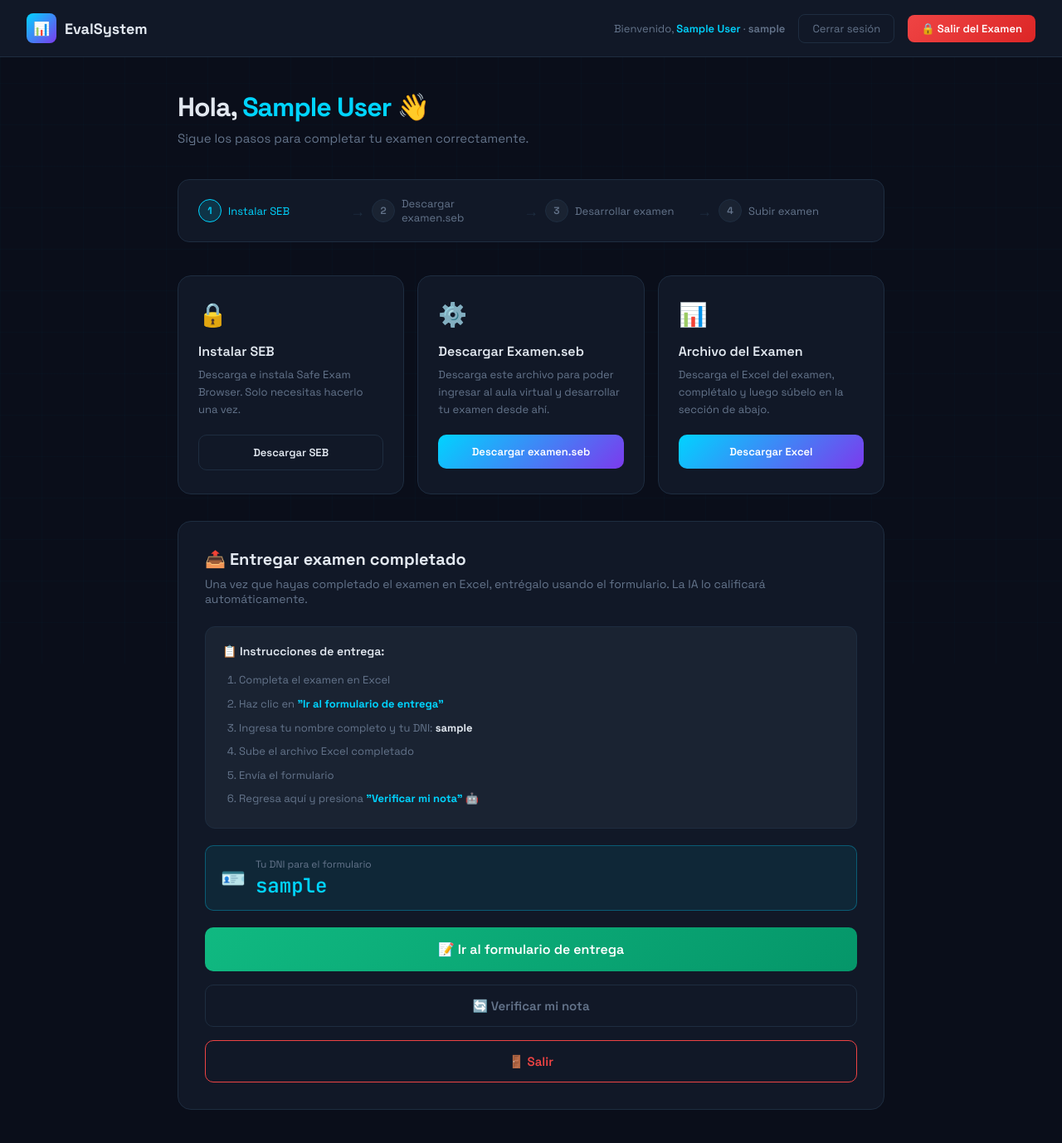
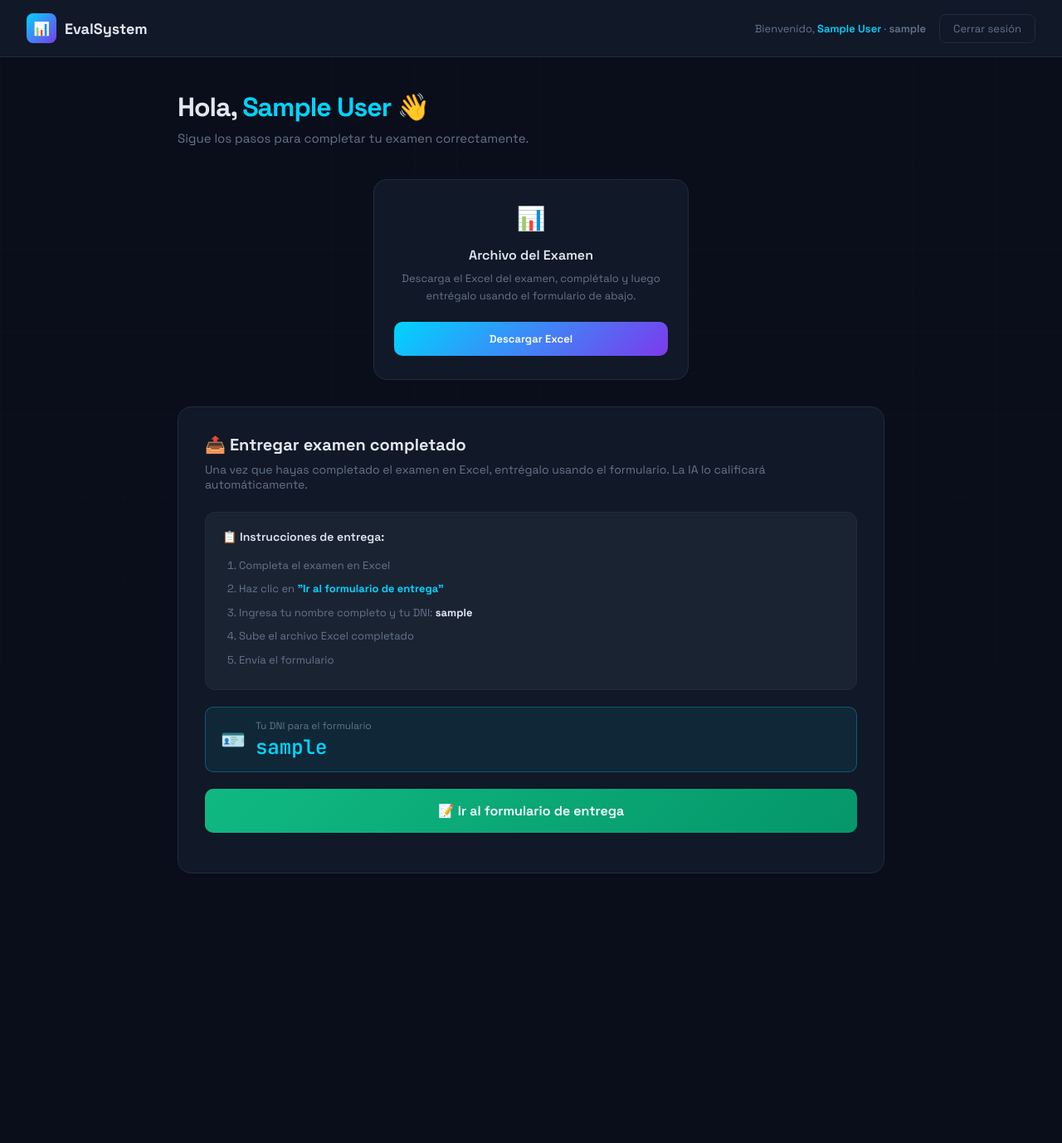
Before and after one commit to my-alexis/SIMULATOR, a Flask app: page /panel-alumno in a window 1280 px wide. Shown: the whole page at 83% size. After the commit the page ends 1053 px from the top, so only its background shows below. Run offline with Flask 3, Linux system fonts and the light colour scheme; the visitor is signed in with stand-in values (Sample User, id 1).

Commit message:
Subiendo v2

```diff
--- a/templates/panel_student.html
+++ b/templates/panel_student.html
@@ -342,7 +342,6 @@
   <div class="nav-right">
     <div class="nav-user">Bienvenido, <span>{{ nombre }}</span> · <span style="color:var(--muted)">{{ codigo }}</span></div>
     <button class="btn-logout" onclick="window.location.href='/logout'">Cerrar sesión</button>
-    <a href="/examen-entregado" style="padding:8px 16px;background:linear-gradient(135deg,#ef4444,#dc2626);border:none;border-radius:8px;color:white;font-size:13px;font-weight:600;cursor:pointer;font-family:Space Grotesk,sans-serif;text-decoration:none">🔒 Salir del Examen</a>
   </div>
 </nav>
 
@@ -352,51 +351,11 @@
     <p>Sigue los pasos para completar tu examen correctamente.</p>
   </div>
 
-  <div class="steps">
-    <div class="step active">
-      <div class="step-num">1</div>
-      Instalar SEB
-    </div>
-    <div class="step-arrow">→</div>
-    <div class="step">
-      <div class="step-num">2</div>
-      Descargar examen.seb
-    </div>
-    <div class="step-arrow">→</div>
-    <div class="step">
-      <div class="step-num">3</div>
-      Desarrollar examen
-    </div>
-    <div class="step-arrow">→</div>
-    <div class="step">
-      <div class="step-num">4</div>
-      Subir examen
-    </div>
-  </div>
-
-  <div class="cards-grid">
-    <div class="card">
-      <span class="card-icon">🔒</span>
-      <h3>Instalar SEB</h3>
-      <p>Descarga e instala Safe Exam Browser. Solo necesitas hacerlo una vez.</p>
-      <a href="{{ seb_installer_url }}" target="_blank" class="btn-download btn-outline">Descargar SEB</a>
-    </div>
-
-    <div class="card">
-      <span class="card-icon">⚙️</span>
-      <h3>Descargar Examen.seb</h3>
-      <p>Descarga este archivo para poder ingresar al aula virtual y desarrollar tu examen desde ahí.</p>
-      {% if seb_config_url %}
-      <a href="{{ seb_config_url }}" class="btn-download">Descargar examen.seb</a>
-      {% else %}
-      <button class="btn-download" disabled style="opacity:0.5">Próximamente</button>
-      {% endif %}
-    </div>
-
-    <div class="card">
+  <div style="display:flex;justify-content:center;margin-bottom:32px">
+    <div class="card" style="max-width:380px;width:100%;text-align:center">
       <span class="card-icon">📊</span>
       <h3>Archivo del Examen</h3>
-      <p>Descarga el Excel del examen, complétalo y luego súbelo en la sección de abajo.</p>
+      <p>Descarga el Excel del examen, complétalo y luego entrégalo usando el formulario de abajo.</p>
       <a href="{{ excel_url }}" class="btn-download">Descargar Excel</a>
     </div>
   </div>
@@ -414,7 +373,7 @@
         <li>Ingresa tu nombre completo y tu DNI: <strong style="color:var(--text)">{{ codigo }}</strong></li>
         <li>Sube el archivo Excel completado</li>
         <li>Envía el formulario</li>
-        <li>Regresa aquí y presiona <strong style="color:var(--accent)">"Verificar mi nota"</strong> 🤖</li>
+        <!--<li>Regresa aquí y presiona <strong style="color:var(--accent)">"Verificar mi nota"</strong> 🤖</li>-->
       </ol>
     </div>
 
@@ -436,13 +395,10 @@
     </a>
 
     <!-- Botón verificar nota -->
-    <button onclick="verificarNota()" class="btn-submit"
+    <!--<button onclick="verificarNota()" class="btn-submit"
       style="background:transparent;border:1px solid var(--border);color:var(--muted);margin-bottom:0">
       🔄 Verificar mi nota
-    </button>
-
-        <!-- Botón salir -->
-    <button onclick="window.location.href='/logout'" class="btn-submit" style="background:transparent;border:1px solid var(--error);color:var(--error);margin-top:16px;margin-bottom:0">🚪 Salir</button>
+    </button>-->
 
     <div class="alert" id="alertMsg"></div>
 
```
Also changed, not shown: requirements.txt (added, +7 -0 lines).
